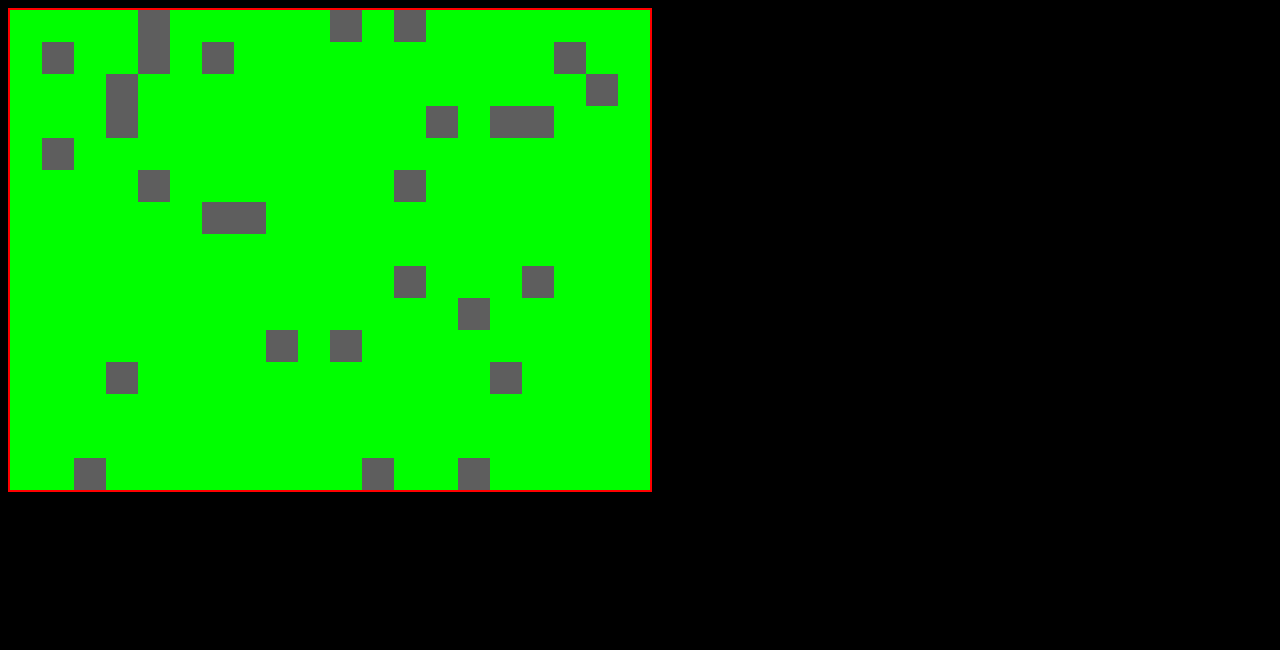
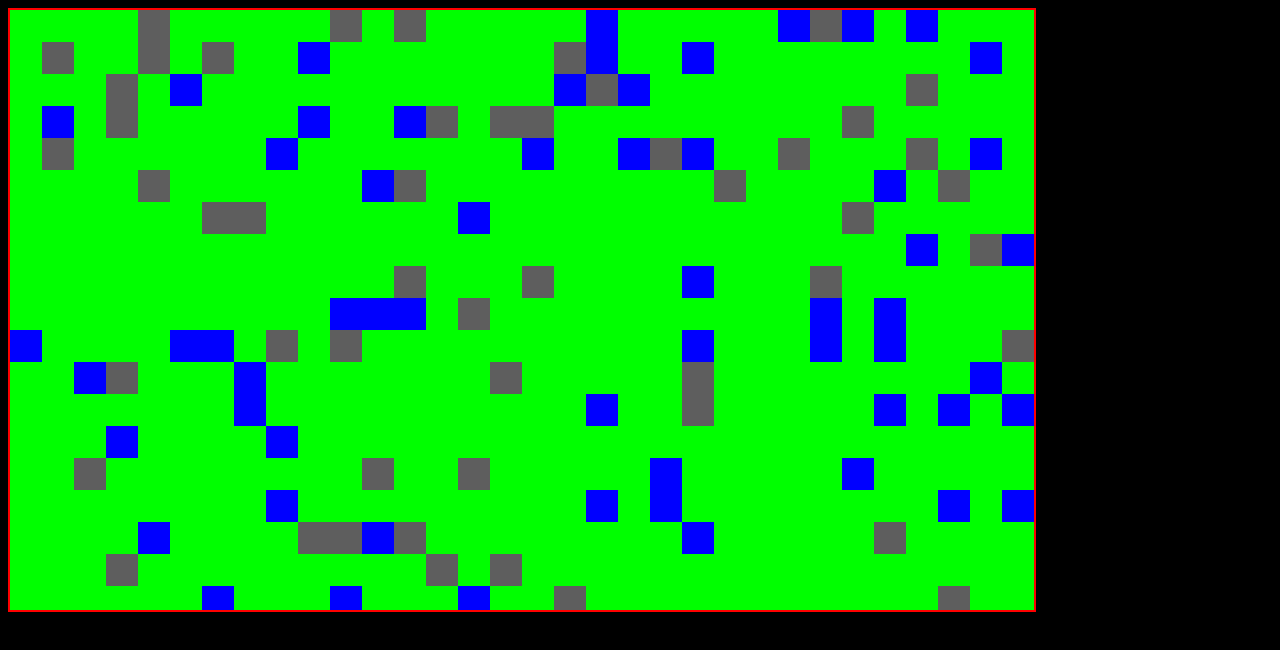
Before and after one commit to davidjairala/video-games-dornch, a plain HTML site: page index.html in a window 1280 px wide. Drawn offline with Linux system fonts and the light colour scheme.

Commit message:
bigger canvas, switch on tiles

```diff
--- a/index.html
+++ b/index.html
@@ -20,7 +20,7 @@
 
     <script>
       $(function() {
-        var game = new Game("#canvas", 640, 480);
+        var game = new Game("#canvas", 1024, 600);
         game.start();
       });
     </script>
--- a/lib/tile.js
+++ b/lib/tile.js
@@ -11,12 +11,19 @@ function Tile(tileSize, id, x, y) {
   this.bottom = this.top + this.tileSize;
 
   this.color = function() {
-    if(this.id == 10) {
-      // 10 - rock
-      return '#5e5e5e';
-    } else {
-      // Anything else is grass
-      return '#00FF00';
+    // 10 - rock
+    // 3 - water
+    // everything else - grass
+
+    switch(this.id) {
+      case 10:
+        return '#5e5e5e';
+        break;
+      case 3:
+        return '#0000ff';
+        break;
+      default:
+        return '#00FF00';
     }
 
   };
```
